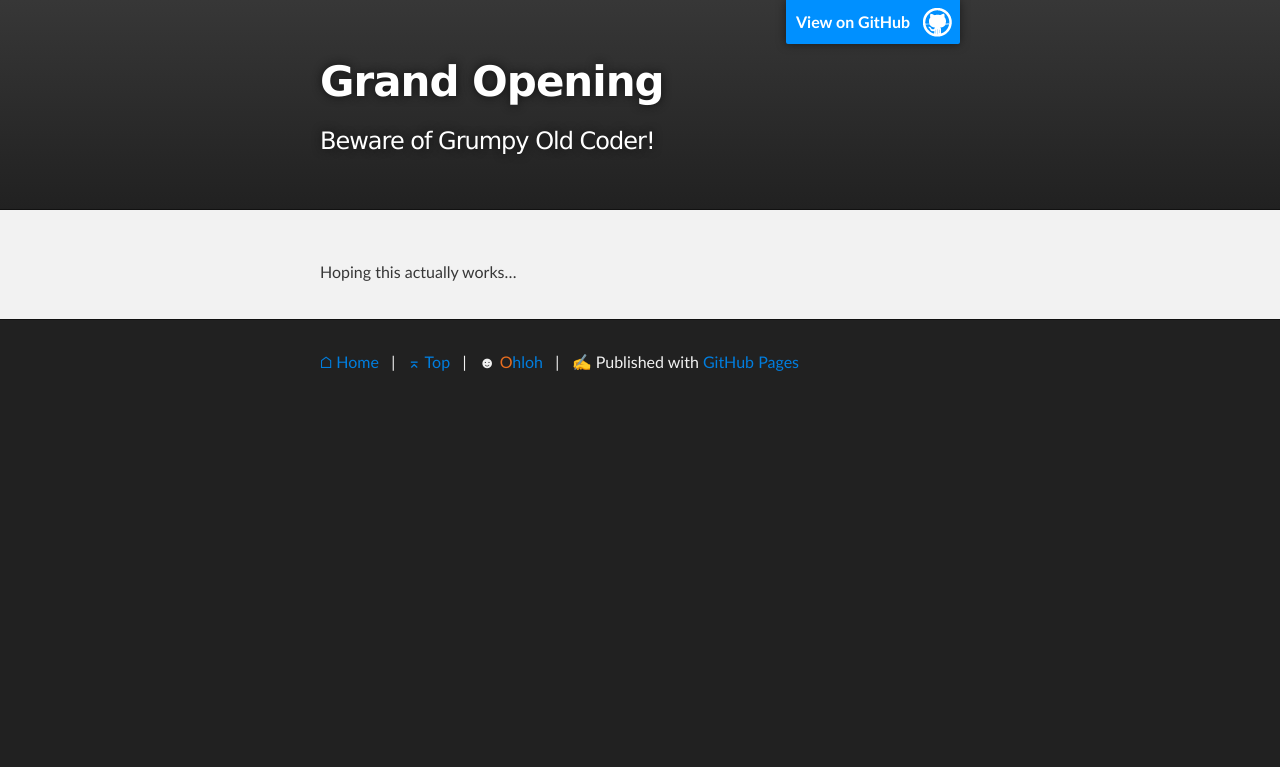
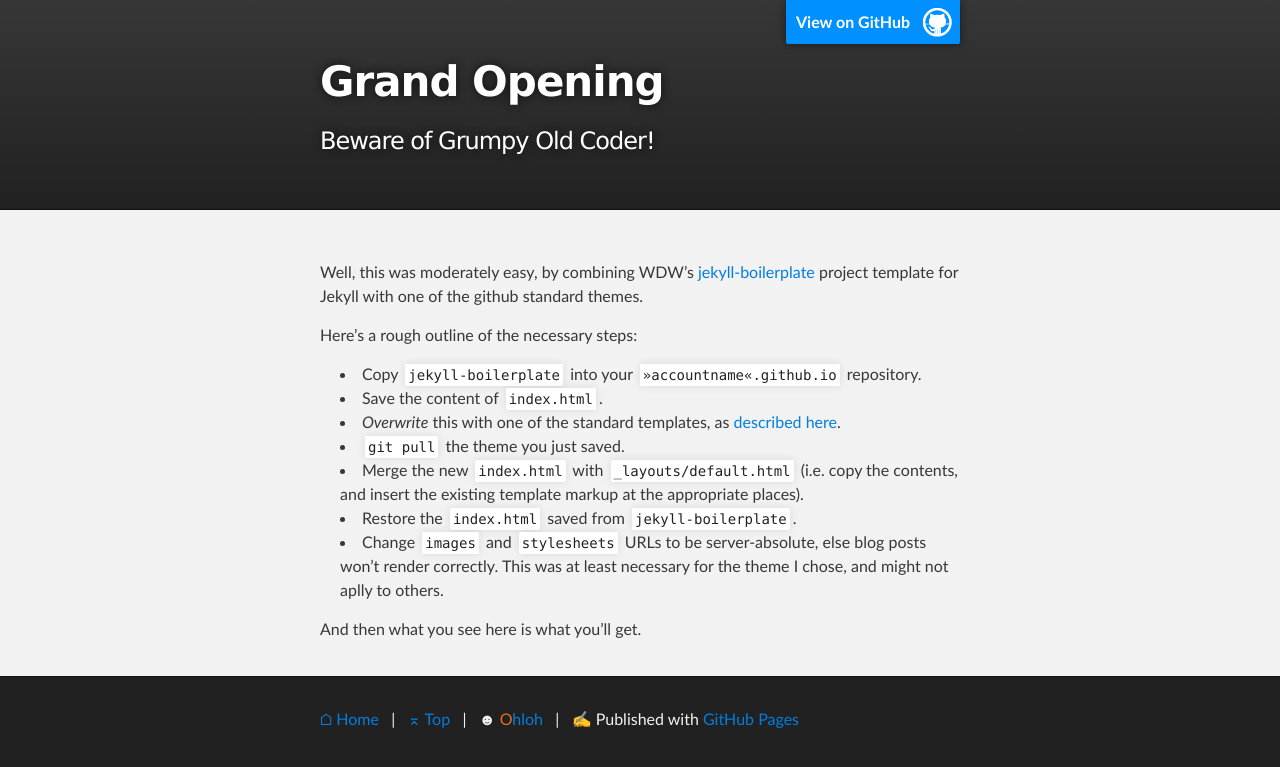
Before and after one commit to jhermann/jhermann.github.io, a Jekyll site: the page built from _posts/2013-08-17-grand-opening.md, in a window 1280 px wide. Shown: the top 767 px of the page. Built offline with Jekyll 4.4.1, drawn with Linux system fonts in a browser that asks for light colours; Markdown is read by kramdown in place of the engine named in the settings.

Commit message:
how this came to be…

```diff
--- a/_posts/2013-08-17-grand-opening.md
+++ b/_posts/2013-08-17-grand-opening.md
@@ -1,6 +1,20 @@
 ---
 layout: post
-title: Grand Opening
+post:
+    title: Grand Opening
 ---
 
-Hoping this actually works…
+Well, this was moderately easy, by combining WDW's
+[jekyll-boilerplate](https://github.com/web-design-weekly/jekyll-boilerplate)
+project template for Jekyll with one of the github standard themes.
+
+Here's a rough outline of the necessary steps:
+* Copy `jekyll-boilerplate` into your `»accountname«.github.io` repository.
+* Save the content of `index.html`.
+* *Overwrite* this with one of the standard templates, as [described here](https://help.github.com/articles/creating-pages-with-the-automatic-generator).
+* `git pull` the theme you just saved.
+* Merge the new `index.html` with `_layouts/default.html` (i.e. copy the contents, and insert the existing template markup at the appropriate places).
+* Restore the `index.html` saved from `jekyll-boilerplate`.
+* Change `images` and `stylesheets` URLs to be server-absolute, else blog posts won't render correctly. This was at least necessary for the theme I chose, and might not aplly to others.
+
+And then what you see here is what you'll get.
```
